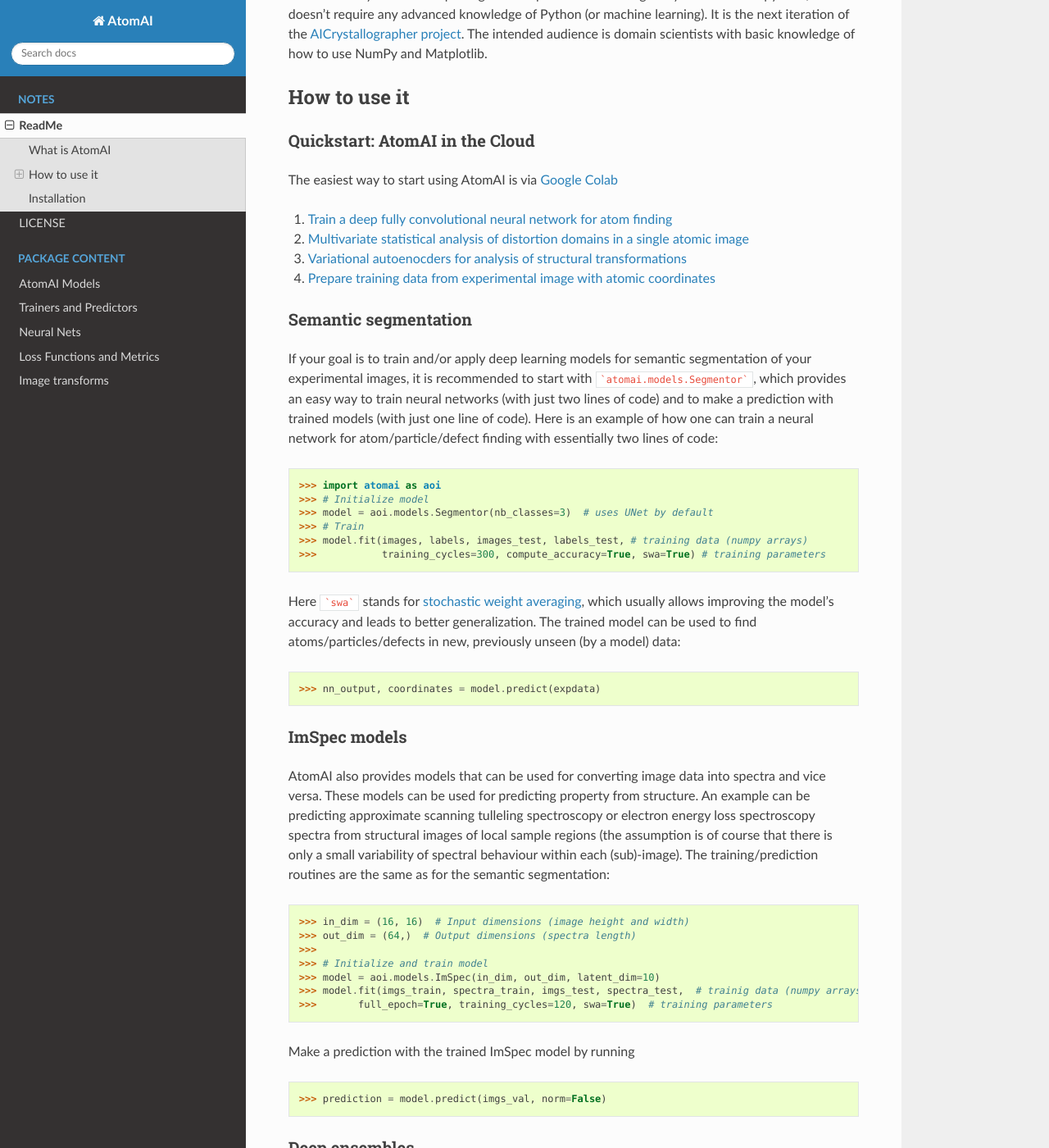
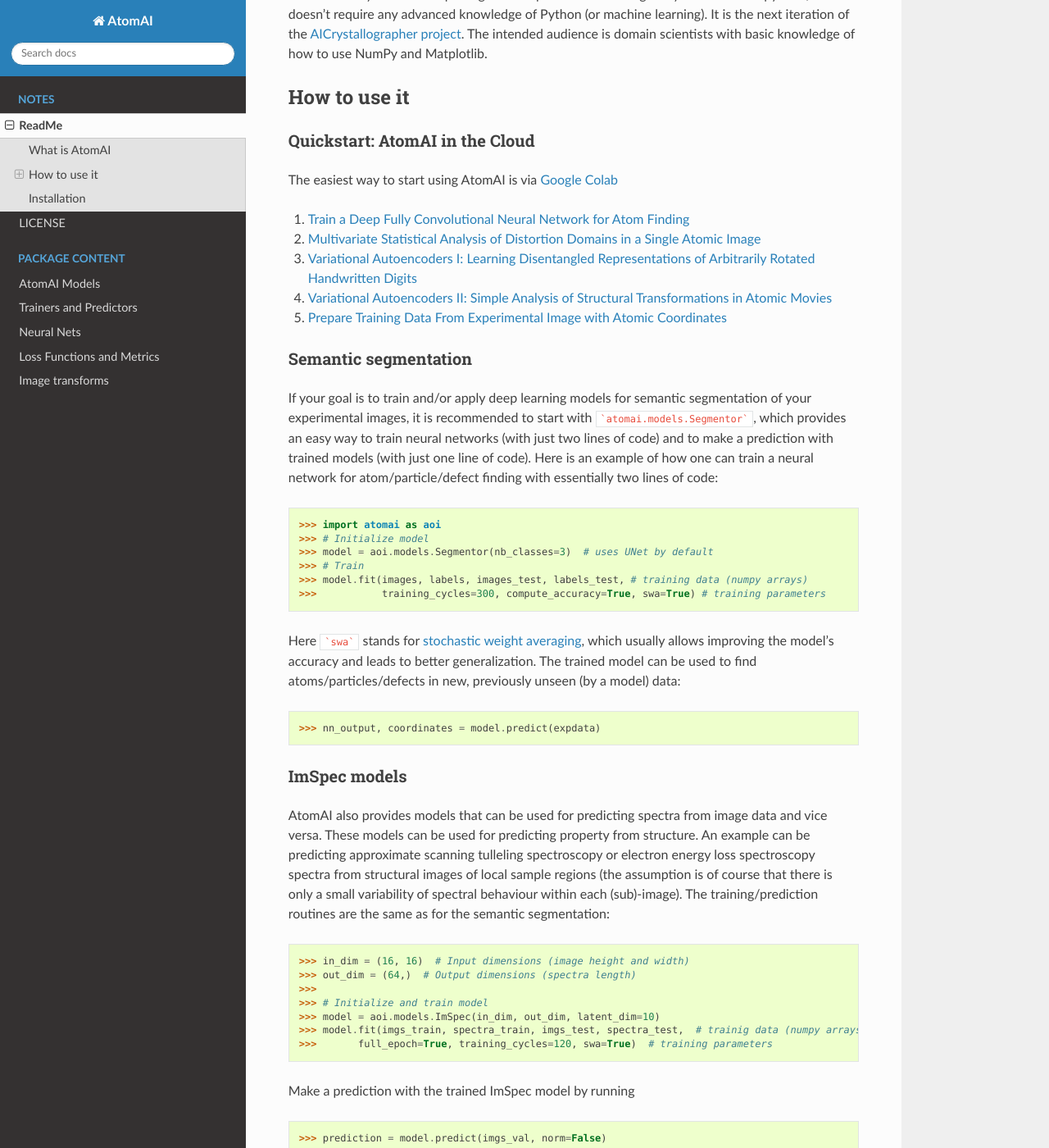
Before and after one commit to pycroscopy/atomai, a Sphinx documentation site: the page built from docs/source/README.rst, in a window 1280 px wide and 1400 px high, scrolled down 278 px. Shown: the whole window at 82% size. Built offline with Sphinx 7.4.7 and the Read the Docs theme 2.0.0, drawn with Linux system fonts in a browser that asks for light colours.

Commit message:
Update README.rst

```diff
--- a/docs/source/README.rst
+++ b/docs/source/README.rst
@@ -37,13 +37,15 @@ Quickstart: AtomAI in the Cloud
 
 The easiest way to start using AtomAI is via `Google Colab <https://colab.research.google.com/notebooks/intro.ipynb>`_
 
-1) `Train a deep fully convolutional neural network for atom finding <https://colab.research.google.com/github/pycroscopy/atomai/blob/master/examples/notebooks/atomai_atomnet.ipynb>`_
+1) `Train a Deep Fully Convolutional Neural Network for Atom Finding <https://colab.research.google.com/github/pycroscopy/atomai/blob/master/examples/notebooks/atomai_atomnet.ipynb>`_
 
-2) `Multivariate statistical analysis of distortion domains in a single atomic image <https://colab.research.google.com/github/pycroscopy/atomai/blob/master/examples/notebooks/atomai_atomstat.ipynb>`_
+2) `Multivariate Statistical Analysis of Distortion Domains in a Single Atomic Image <https://colab.research.google.com/github/pycroscopy/atomai/blob/master/examples/notebooks/atomai_atomstat.ipynb>`_
 
-3) `Variational autoenocders for analysis of structural transformations <https://colab.research.google.com/github/pycroscopy/atomai/blob/master/examples/notebooks/atomai_vae.ipynb>`_
+3) `Variational Autoencoders I: Learning Disentangled Representations of Arbitrarily Rotated Handwritten Digits <https://colab.research.google.com/github/pycroscopy/atomai/blob/master/examples/notebooks/atomai_rVAE_digits.ipynb>`_
 
-4) `Prepare training data from experimental image with atomic coordinates <https://colab.research.google.com/github/pycroscopy/atomai/blob/master/examples/notebooks/atomai_training_data.ipynb>`_
+4) `Variational Autoencoders II: Simple Analysis of Structural Transformations in Atomic Movies <https://colab.research.google.com/github/pycroscopy/atomai/blob/master/examples/notebooks/atomai_vae.ipynb>`_
+
+5) `Prepare Training Data From Experimental Image with Atomic Coordinates <https://colab.research.google.com/github/pycroscopy/atomai/blob/master/examples/notebooks/atomai_training_data.ipynb>`_
 
 Semantic segmentation
 ^^^^^^^^^^^^^^^^^^^^^^
@@ -63,7 +65,7 @@
 
 ImSpec models
 ^^^^^^^^^^^^^^
-AtomAI also provides models that can be used for converting image data into spectra and vice versa. These models can be used for predicting property from structure. An example can be predicting approximate scanning tulleling spectroscopy or electron energy loss spectroscopy spectra from structural images of local sample regions (the assumption is of course that there is only a small variability of spectral behaviour within each  (sub)-image). The training/prediction routines are the same as for the semantic segmentation:
+AtomAI also provides models that can be used for predicting spectra from image data and vice versa. These models can be used for predicting property from structure. An example can be predicting approximate scanning tulleling spectroscopy or electron energy loss spectroscopy spectra from structural images of local sample regions (the assumption is of course that there is only a small variability of spectral behaviour within each  (sub)-image). The training/prediction routines are the same as for the semantic segmentation:
 
 >>> in_dim = (16, 16)  # Input dimensions (image height and width)
 >>> out_dim = (64,)  # Output dimensions (spectra length)
```
